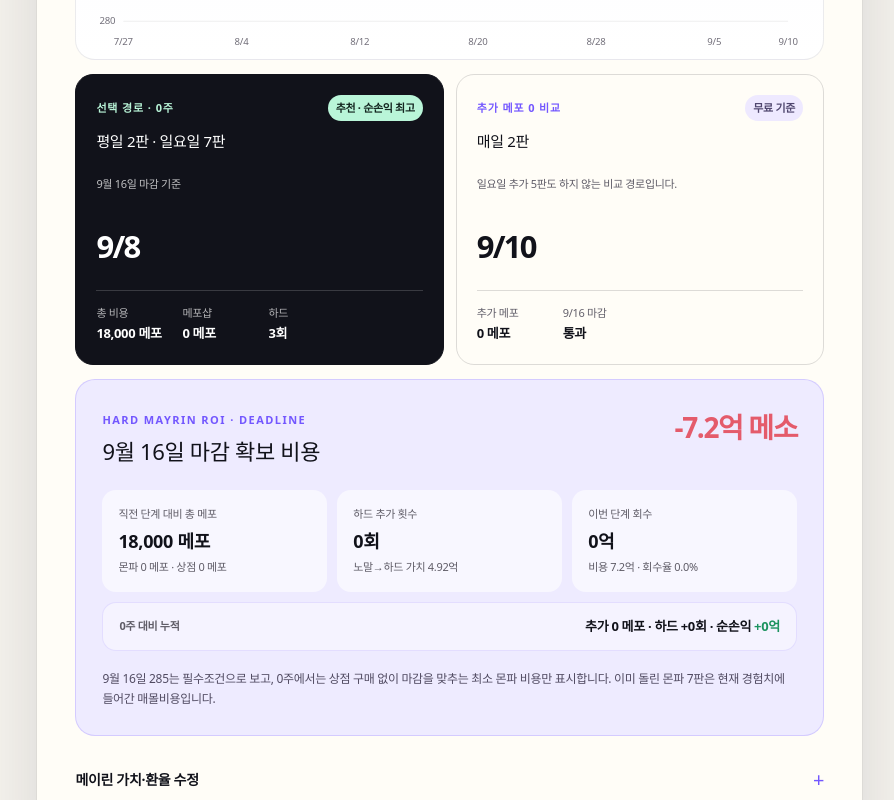
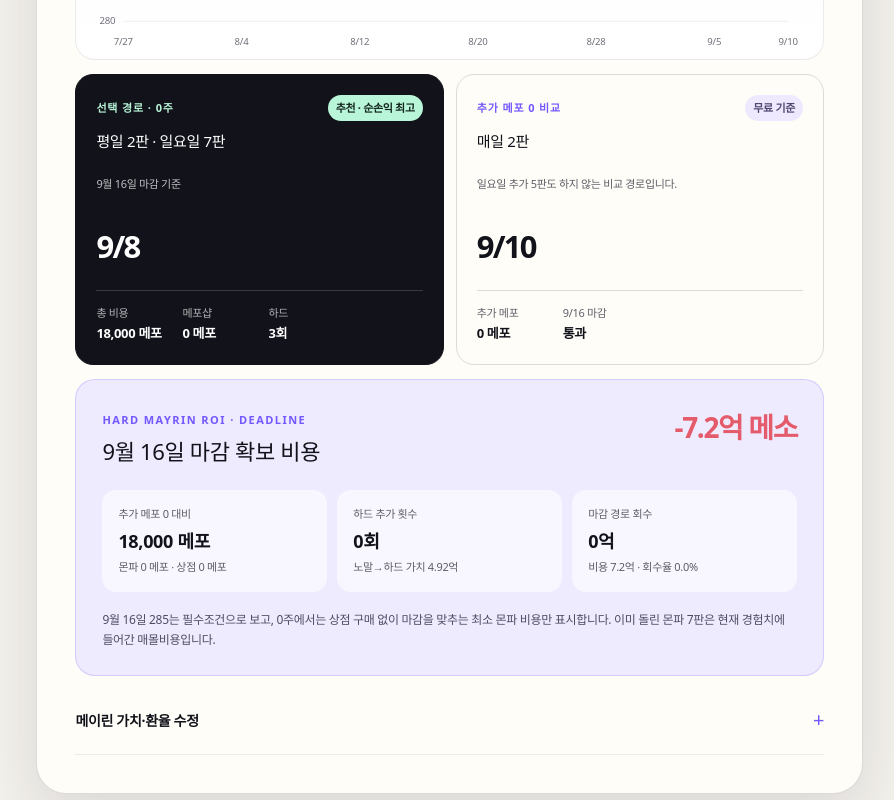
Before and after one commit to kiraki-lab/maple-285-planner, a Next.js app: page / in a window 1280 px wide. Shown: the part 2000-2800 px from the top of the page, without its empty margins (385-1279 px from the left). Built offline with nearby package versions, Linux system fonts and the light colour scheme.

Commit message:
ROI 카드에 누적 당김 손익 표시

```diff
--- a/app/page.tsx
+++ b/app/page.tsx
@@ -186,6 +186,45 @@ const SHOP_EVENT_END = "2026-08-19";
 const formatMP = (value: number) => `${Math.round(value).toLocaleString("ko-KR")} 메포`;
 const formatSignedMP = (value: number) => `${value > 0 ? "+" : ""}${formatMP(value)}`;
 const eok = (value: number) => `${(value / 100000000).toLocaleString("ko-KR", { maximumFractionDigits: 2 })}억`;
+export function calculateMayrinRoi({
+  selectedMaplePoints,
+  baselineMaplePoints,
+  previousMaplePoints,
+  selectedHardWeeks,
+  baselineHardWeeks,
+  previousHardWeeks,
+  hardValue,
+  mpPerEok,
+}: {
+  selectedMaplePoints: number;
+  baselineMaplePoints: number;
+  previousMaplePoints: number;
+  selectedHardWeeks: number;
+  baselineHardWeeks: number;
+  previousHardWeeks: number;
+  hardValue: number;
+  mpPerEok: number;
+}) {
+  const compare = (comparisonMaplePoints: number, comparisonHardWeeks: number) => {
+    const maplePoints = selectedMaplePoints - comparisonMaplePoints;
+    const hardWeeks = Math.max(0, selectedHardWeeks - comparisonHardWeeks);
+    const costValue = maplePoints / Math.max(1, mpPerEok) * 100000000;
+    const recoveredValue = hardWeeks * hardValue;
+    return {
+      maplePoints,
+      hardWeeks,
+      costValue,
+      recoveredValue,
+      netValue: recoveredValue - costValue,
+      recoveryRate: costValue > 0 ? recoveredValue / costValue * 100 : 0,
+    };
+  };
+
+  return {
+    cumulative: compare(baselineMaplePoints, baselineHardWeeks),
+    marginal: compare(previousMaplePoints, previousHardWeeks),
+  };
+}
 const SSR_DEFAULT_START = "2026-07-27";
 const localDateInputValue = (date = new Date()) => `${date.getFullYear()}-${String(date.getMonth() + 1).padStart(2, "0")}-${String(date.getDate()).padStart(2, "0")}`;
 const ultimaProgressBefore = (start: string) => {
@@ -1019,19 +1058,30 @@ export default function Home() {
     const selectedHardWeeks = mayrinClearWeeks(selected.reached) + (selected.reached ? reset : 0);
     const baseHardWeeks = mayrinClearWeeks(basePlan.result.reached) + (basePlan.result.reached ? reset : 0);
     const previousHardWeeks = mayrinClearWeeks(previousPlan.result.reached) + (previousPlan.result.reached ? reset : 0);
-    const marginalGainedHardWeeks = effectivePullWeeks > 0 ? Math.max(0, selectedHardWeeks - previousHardWeeks) : 0;
-    const marginalMP = effectivePullWeeks > 0 ? selected.maplePoints - previousPlan.result.maplePoints : selected.maplePoints - free.maplePoints;
+    const roi = calculateMayrinRoi({
+      selectedMaplePoints: selected.maplePoints,
+      baselineMaplePoints: basePlan.result.maplePoints,
+      previousMaplePoints: effectivePullWeeks > 0 ? previousPlan.result.maplePoints : free.maplePoints,
+      selectedHardWeeks,
+      baselineHardWeeks: baseHardWeeks,
+      previousHardWeeks: effectivePullWeeks > 0 ? previousHardWeeks : selectedHardWeeks,
+      hardValue,
+      mpPerEok: s.mpPerEok,
+    });
+    const marginalGainedHardWeeks = roi.marginal.hardWeeks;
+    const marginalMP = roi.marginal.maplePoints;
     const marginalMonsterParkMP = selected.monsterParkMaplePoints - previousPlan.result.monsterParkMaplePoints;
     const marginalShopMP = selected.shopMaplePoints - previousPlan.result.shopMaplePoints;
-    const marginalCostValue = marginalMP / Math.max(1, s.mpPerEok) * 100000000;
-    const marginalRecoveredValue = marginalGainedHardWeeks * hardValue;
-    const marginalNetValue = marginalRecoveredValue - marginalCostValue;
-    const marginalRecoveryRate = marginalCostValue > 0 ? marginalRecoveredValue / marginalCostValue * 100 : 0;
-    const cumulativeGainedHardWeeks = Math.max(0, selectedHardWeeks - baseHardWeeks);
-    const cumulativeMP = selected.maplePoints - basePlan.result.maplePoints;
-    const cumulativeCostValue = cumulativeMP / Math.max(1, s.mpPerEok) * 100000000;
-    const cumulativeRecoveredValue = cumulativeGainedHardWeeks * hardValue;
-    const cumulativeNetValue = cumulativeRecoveredValue - cumulativeCostValue;
+    const marginalCostValue = roi.marginal.costValue;
+    const marginalRecoveredValue = roi.marginal.recoveredValue;
+    const marginalNetValue = roi.marginal.netValue;
+    const marginalRecoveryRate = roi.marginal.recoveryRate;
+    const cumulativeGainedHardWeeks = roi.cumulative.hardWeeks;
+    const cumulativeMP = roi.cumulative.maplePoints;
+    const cumulativeCostValue = roi.cumulative.costValue;
+    const cumulativeRecoveredValue = roi.cumulative.recoveredValue;
+    const cumulativeNetValue = roi.cumulative.netValue;
+    const cumulativeRecoveryRate = roi.cumulative.recoveryRate;
     const recommendedRoiPlans = recommendedPlansByWeek[effectivePullWeeks].map(plan => {
       const hardWeeks = mayrinClearWeeks(plan.result.reached) + (plan.result.reached ? reset : 0);
       const gainedHardWeeks = Math.max(0, hardWeeks - baseHardWeeks);
@@ -1045,7 +1095,7 @@ export default function Home() {
       selected, sunday, free, allSeven, strategyPlans, recommendedPlansByWeek, bestPlansByWeek, selectedPlan, basePlan, previousPlan,
       effectivePullWeeks, maxPullWeeks, hardValue, selectedHardWeeks, baseHardWeeks, marginalGainedHardWeeks,
       marginalMP, marginalMonsterParkMP, marginalShopMP, marginalCostValue, marginalRecoveredValue, marginalNetValue, marginalRecoveryRate,
-      cumulativeGainedHardWeeks, cumulativeMP, cumulativeCostValue, cumulativeRecoveredValue, cumulativeNetValue,
+      cumulativeGainedHardWeeks, cumulativeMP, cumulativeCostValue, cumulativeRecoveredValue, cumulativeNetValue, cumulativeRecoveryRate,
       bestRoiStrategy, deadline, deadlineMet: selectedPlan.feasible,
     };
   }, [planning, calculatedSettings]);
@@ -1111,6 +1161,10 @@ export default function Home() {
   const recommendedPrefix = r.sevenUntil < r.start ? "평일 2판 · 일요일 7판" : `${shortDate(r.sevenUntil)}까지만 평일 7판`;
   const selectedStrategy = pullStrategies.find(strategy => strategy.id === calc.selectedPlan.strategy) || pullStrategies[0];
   const selectedRouteTitle = selectedStrategy.id === "monsterPark" ? r.scheduleLabel : `${selectedStrategy.label} · ${r.scheduleLabel}`;
+  const primaryRoiNetValue = calc.effectivePullWeeks ? calc.cumulativeNetValue : calc.marginalNetValue;
+  const primaryRoiHardWeeks = calc.effectivePullWeeks ? calc.cumulativeGainedHardWeeks : calc.marginalGainedHardWeeks;
+  const primaryRoiRecoveredValue = calc.effectivePullWeeks ? calc.cumulativeRecoveredValue : calc.marginalRecoveredValue;
+  const primaryRoiRecoveryRate = calc.effectivePullWeeks ? calc.cumulativeRecoveryRate : calc.marginalRecoveryRate;
   const momentumLeft = r.leftoverSources.some(source => source.includes("모멘텀 패스"));
   const leftoverRows: [string, string][] = [
     ["상급 EXP 교환권", `${r.leftovers.adv.toLocaleString("ko-KR")}장`], ["VIP 사우나", `${r.leftovers.sauna.toLocaleString("ko-KR", { maximumFractionDigits: 2 })}시간`],
@@ -1138,7 +1192,7 @@ export default function Home() {
       <div className="hero-grid">
         <article className="hero-card primary"><div className="card-label">{calc.effectivePullWeeks ? `${calc.effectivePullWeeks}주 당김 · ${selectedStrategy.label}` : "마감만 맞추기"}</div><strong>{longDate(r.reached)}</strong><span>{r.scheduleLabel}</span><div className="card-meta"><b>{formatMP(r.maplePoints)}</b><em>몬파 {formatMP(r.monsterParkMaplePoints)} · 상점 {formatMP(r.shopMaplePoints)}</em></div></article>
         <article className="hero-card"><div className="card-label">0주 · 마감 기준</div><strong>{longDate(calc.basePlan.result.reached)}</strong><span>{calc.basePlan.result.scheduleLabel}</span><div className="card-meta"><b>{formatMP(calc.basePlan.result.maplePoints)}</b><em>상점 없이 9월 16일 달성</em></div></article>
-        <article className="hero-card verdict"><div className="card-label">이번 한 주 손익</div><strong className={calc.marginalNetValue >= 0 ? "positive" : "negative"}>{calc.marginalNetValue >= 0 ? "+" : ""}{eok(calc.marginalNetValue)}</strong><span>{calc.effectivePullWeeks ? `직전 단계 대비 회수율 ${calc.marginalRecoveryRate.toFixed(1)}%` : "마감은 필수조건 · 손익과 분리"}</span><div className="card-meta"><b>{calc.marginalGainedHardWeeks}회 추가</b><em>보상 {eok(calc.marginalRecoveredValue)}</em></div></article>
+        <article className="hero-card verdict"><div className="card-label">{calc.effectivePullWeeks ? `${calc.effectivePullWeeks}주 총손익 · 0주 대비` : "마감 확보 손익"}</div><strong className={primaryRoiNetValue >= 0 ? "positive" : "negative"}>{primaryRoiNetValue >= 0 ? "+" : ""}{eok(primaryRoiNetValue)}</strong><span>{calc.effectivePullWeeks ? `누적 회수율 ${primaryRoiRecoveryRate.toFixed(1)}%` : "마감은 필수조건 · 손익과 분리"}</span><div className="card-meta"><b>{primaryRoiHardWeeks}회 추가</b><em>보상 {eok(primaryRoiRecoveredValue)}</em></div></article>
       </div>
       <div className={`hero-note ${calc.deadlineMet ? "" : "deadline-fail"}`}><span className="pulse" /><p><b>{calc.selectedPlan.strategy === calc.bestRoiStrategy ? "추천 · 순손익 최고" : calc.selectedPlan.strategy === calc.bestPlansByWeek[calc.effectivePullWeeks]?.strategy ? "메포 최저" : "더 빠른 선택"}</b> {selectedStrategy.id === "monsterPark" ? recommendedPrefix : `${selectedStrategy.label} · ${recommendedPrefix}`} → {shortDate(r.reached)} · 총 {formatMP(r.maplePoints)} · {pullDays ? `마감 경로보다 ${pullDays}일 빠름` : "9월 16일 마감 기준"}</p></div>
     </section>
@@ -1271,10 +1325,10 @@ export default function Home() {
           <article className="route-card free-route"><div><div className="route-card-label"><span>추가 메포 0 비교</span><i>무료 기준</i></div><h3>매일 2판</h3><p>일요일 추가 5판도 하지 않는 비교 경로입니다.</p></div><strong>{shortDate(calc.free.reached)}</strong><dl><div><dt>추가 메포</dt><dd>0 메포</dd></div><div><dt>9/16 마감</dt><dd>{calc.free.reached && calc.free.reached <= calc.deadline ? "통과" : "실패"}</dd></div></dl></article>
         </div>
         <div className="decision-card">
-          <div className="decision-top"><div><span>HARD MAYRIN ROI · {calc.effectivePullWeeks ? `${calc.effectivePullWeeks - 1}→${calc.effectivePullWeeks}주 · ${selectedStrategy.label}` : "DEADLINE"}</span><h3>{calc.effectivePullWeeks ? "이번 한 주를 더 당기는 가격" : "9월 16일 마감 확보 비용"}</h3></div><strong className={calc.marginalNetValue >= 0 ? "positive" : "negative"}>{calc.marginalNetValue >= 0 ? "+" : ""}{eok(calc.marginalNetValue)} 메소</strong></div>
-          <div className="roi-grid"><div><span>직전 단계 대비 총 메포</span><b>{formatMP(calc.marginalMP)}</b><small>몬파 {formatSignedMP(calc.marginalMonsterParkMP)} · 상점 {formatSignedMP(calc.marginalShopMP)}</small></div><div><span>하드 추가 횟수</span><b>{calc.marginalGainedHardWeeks}회</b><small>노말→하드 가치 {eok(calc.hardValue)}</small></div><div><span>이번 단계 회수</span><b>{eok(calc.marginalRecoveredValue)}</b><small>비용 {eok(calc.marginalCostValue)} · 회수율 {calc.marginalRecoveryRate.toFixed(1)}%</small></div></div>
-          <div className="cumulative-roi"><span>0주 대비 누적</span><b>추가 {formatMP(calc.cumulativeMP)} · 하드 +{calc.cumulativeGainedHardWeeks}회 · 순손익 <em className={calc.cumulativeNetValue >= 0 ? "positive" : "negative"}>{calc.cumulativeNetValue >= 0 ? "+" : ""}{eok(calc.cumulativeNetValue)}</em></b></div>
-          <p>{calc.effectivePullWeeks ? `${selectedStrategy.label} 기준으로 바로 앞 단계와 비교했습니다. 2주 당김이라면 같은 전략으로 두 번째 한 주를 추가할 때 드는 몬파·상점 메포만 표시합니다.` : "9월 16일 285는 필수조건으로 보고, 0주에서는 상점 구매 없이 마감을 맞추는 최소 몬파 비용만 표시합니다."} 이미 돌린 몬파 7판은 현재 경험치에 들어간 매몰비용입니다.</p>
+          <div className="decision-top"><div><span>HARD MAYRIN ROI · {calc.effectivePullWeeks ? `0주 대비 · ${selectedStrategy.label}` : "DEADLINE"}</span><h3>{calc.effectivePullWeeks ? `${calc.effectivePullWeeks}주 당김 총손익` : "9월 16일 마감 확보 비용"}</h3></div><strong className={primaryRoiNetValue >= 0 ? "positive" : "negative"}>{primaryRoiNetValue >= 0 ? "+" : ""}{eok(primaryRoiNetValue)} 메소</strong></div>
+          <div className="roi-grid"><div><span>{calc.effectivePullWeeks ? "0주 대비 추가 메포" : "추가 메포 0 대비"}</span><b>{formatMP(calc.effectivePullWeeks ? calc.cumulativeMP : calc.marginalMP)}</b><small>{calc.effectivePullWeeks ? `0주 ${formatMP(calc.basePlan.result.maplePoints)} → ${calc.effectivePullWeeks}주 ${formatMP(r.maplePoints)}` : `몬파 ${formatSignedMP(calc.marginalMonsterParkMP)} · 상점 ${formatSignedMP(calc.marginalShopMP)}`}</small></div><div><span>{calc.effectivePullWeeks ? "0주 대비 하드 추가" : "하드 추가 횟수"}</span><b>{primaryRoiHardWeeks}회</b><small>노말→하드 가치 {eok(calc.hardValue)}</small></div><div><span>{calc.effectivePullWeeks ? "0주 대비 누적 회수" : "마감 경로 회수"}</span><b>{eok(primaryRoiRecoveredValue)}</b><small>비용 {eok(calc.effectivePullWeeks ? calc.cumulativeCostValue : calc.marginalCostValue)} · 회수율 {primaryRoiRecoveryRate.toFixed(1)}%</small></div></div>
+          {calc.effectivePullWeeks > 0 && <div className="cumulative-roi"><span>직전 {calc.effectivePullWeeks - 1}주 경로 대비</span><b>{calc.marginalMP === 0 ? `직전 ${calc.effectivePullWeeks - 1}주 경로와 같은 비용` : `메포 ${formatSignedMP(calc.marginalMP)}`} · 하드 +{calc.marginalGainedHardWeeks}회 · 단계 손익 <em className={calc.marginalNetValue >= 0 ? "positive" : "negative"}>{calc.marginalNetValue >= 0 ? "+" : ""}{eok(calc.marginalNetValue)}</em></b></div>}
+          <p>{calc.effectivePullWeeks ? `0주 비교 기준부터 선택한 ${calc.effectivePullWeeks}주 경로까지 누적한 비용과 하드 추가 횟수입니다. 직전 단계 증분은 위 보조 줄에서 따로 확인할 수 있습니다.` : "9월 16일 285는 필수조건으로 보고, 0주에서는 상점 구매 없이 마감을 맞추는 최소 몬파 비용만 표시합니다."} 이미 돌린 몬파 7판은 현재 경험치에 들어간 매몰비용입니다.</p>
         </div>
         <details className="value-settings"><summary>메이린 가치·환율 수정</summary><div className="field-grid"><InputField label="노말→하드 결정석 차이 · 억" value={s.mayrinMesoGap} step={0.1} onChange={v => set("mayrinMesoGap", Number(v))} /><InputField label="노말 조각 예상량" value={s.mayrinNormalFrag} onChange={v => set("mayrinNormalFrag", Number(v))} /><InputField label="조각 1개 · 만 메소" value={s.fragPrice} step={10} onChange={v => set("fragPrice", Number(v))} /><InputField label="메소 1억당 메포" value={s.mpPerEok} step={100} onChange={v => set("mpPerEok", Number(v))} /></div><Toggle label="9/17 초기화 후 추가 1회 가정" checked={s.postReset} onChange={v => set("postReset", v)} /></details>
       </div>
```
Also changed, not shown: 1 other file (tests, documents, lock files or other folders).
